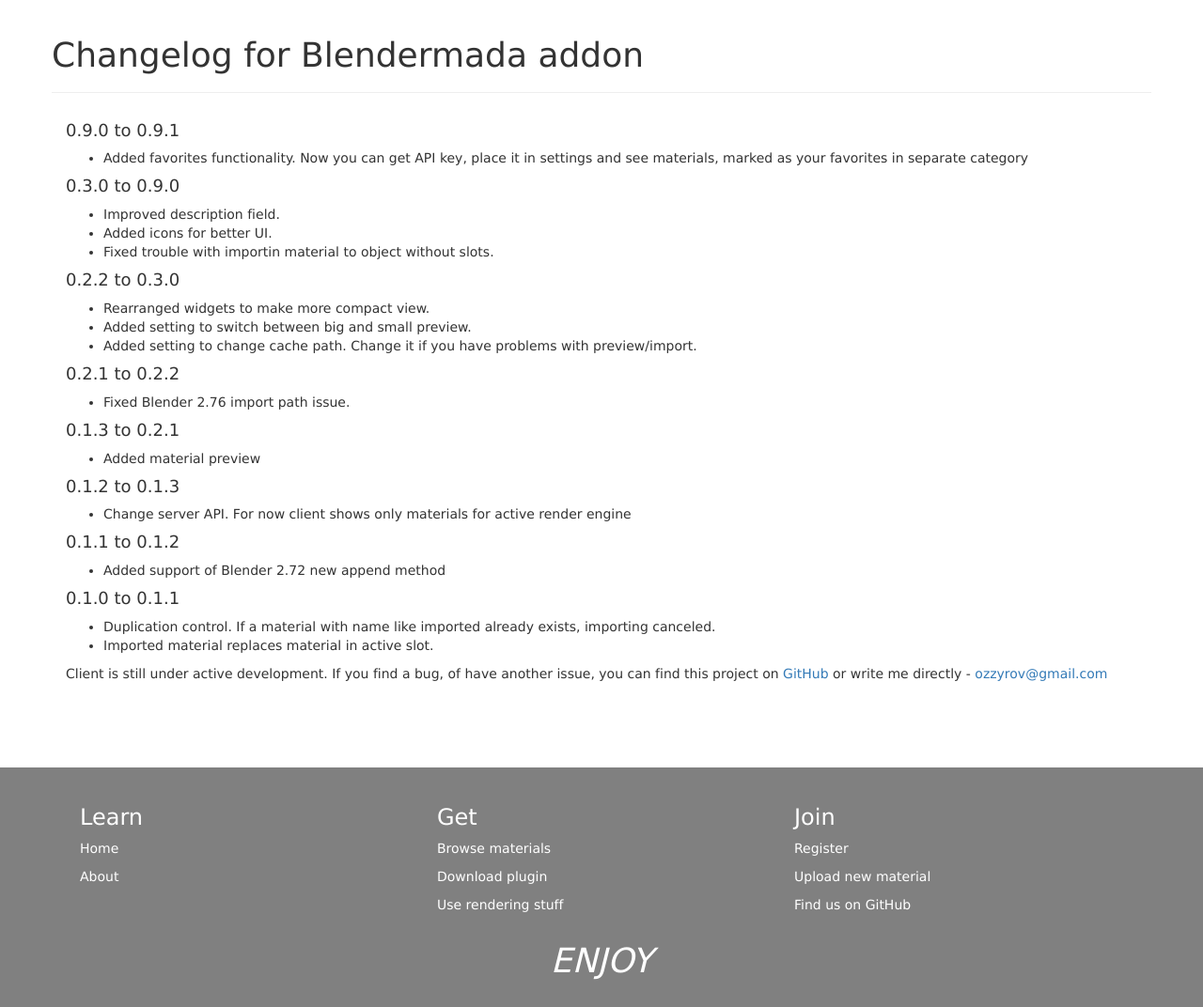
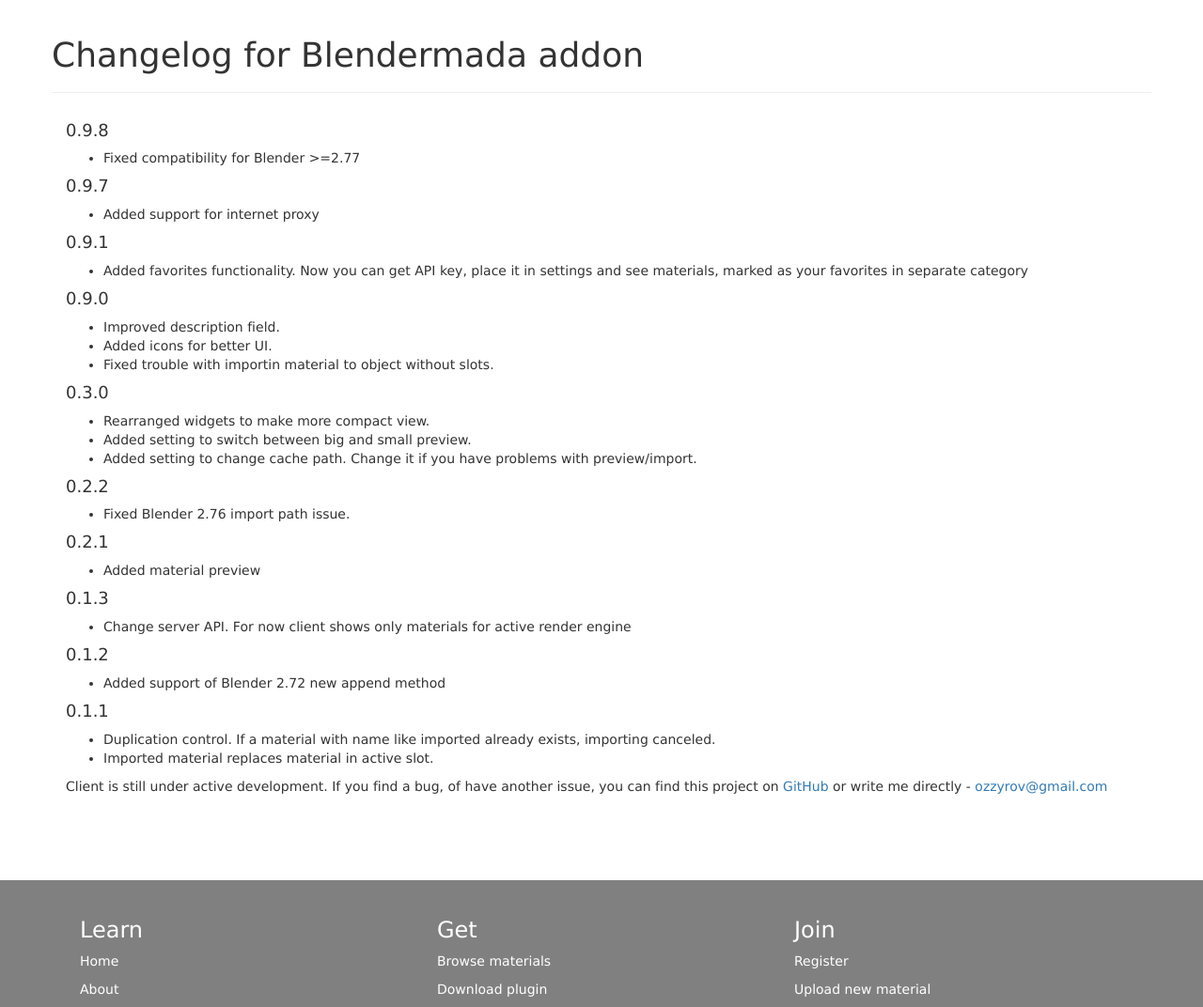
Before and after one commit to TrueCryer/blendermada_website, a Django app: template bmd/templates/changelog.html in a window 1280 px wide. Shown: the part 51-1123 px from the top of the page at 94% size. Run offline with Django 3.2, Linux system fonts and the light colour scheme; the template is opened without the code that fills it, so the values that code supplies are empty; parts of the project's set-up code (start-up, migrations or seed data) failed here and were passed over; some libraries are stand-ins or nearby versions; some web fonts are replaced.

Commit message:
Update addon

```diff
--- a/bmd/templates/addon.html
+++ b/bmd/templates/addon.html
@@ -11,7 +11,7 @@
     <div class="panel panel-warning">
         <div class="panel-heading"><strong>Development version</strong></div>
         <div class="panel-body text-center">
-            <p><a href="/static/releases/dev/blendermada.py" class="btn btn-primary btn-lg">Version 0.9.1-b - Download now</a></p>
+            <p><a href="/static/releases/dev/blendermada.py" class="btn btn-primary btn-lg">Version 0.9.8-b - Download now</a></p>
             <p><a href="{% url 'addon_changelog' %}">Changelog</a></p>
         </div>
         <div class="panel-footer">
@@ -34,10 +34,11 @@
     <div class="embed-responsive embed-responsive-16by9">
       <iframe width="560" height="315" class="embed-responsive-item" src="https://www.youtube.com/embed/259FnKP_3nM" frameborder="0" allowfullscreen></iframe>
     </div>
-    <br/>
+    <hr/>
     <p>Client is still under active development.
         If you find a bug, of have another issue, you can find this project
         on <a href="https://github.com/TrueCryer/blendermada_client">GitHub</a> or
         write me directly - <a href="mailto:ozzyrov@gmail.com">ozzyrov@gmail.com</a></p>
+    <hr/>
 </div></div>
 {% endblock %}
--- a/bmd/templates/changelog.html
+++ b/bmd/templates/changelog.html
@@ -9,21 +9,31 @@
 
 <div class="row"><div class="col-xs-12">
 
-    <h4>0.9.0 to 0.9.1</h4>
+    <h4>0.9.8</h4>
+    <ul>
+        <li>Fixed compatibility for Blender >=2.77</li>
+    </ul>
+
+    <h4>0.9.7</h4>
+    <ul>
+        <li>Added support for internet proxy</li>
+    </ul>
+
+    <h4>0.9.1</h4>
     <ul>
         <li>Added favorites functionality. Now you can get API key, place it in
         settings and see materials, marked as your favorites in separate
         category</li>
     </ul>
 
-    <h4>0.3.0 to 0.9.0</h4>
+    <h4>0.9.0</h4>
     <ul>
         <li>Improved description field.</li>
         <li>Added icons for better UI.</li>
         <li>Fixed trouble with importin material to object without slots.</li>
     </ul>
 
-    <h4>0.2.2 to 0.3.0</h4>
+    <h4>0.3.0</h4>
     <ul>
         <li>Rearranged widgets to make more compact view.</li>
         <li>Added setting to switch between big and small preview.</li>
@@ -31,28 +41,28 @@
         with preview/import.</li>
     </ul>
 
-    <h4>0.2.1 to 0.2.2</h4>
+    <h4>0.2.2</h4>
     <ul>
         <li>Fixed Blender 2.76 import path issue.</li>
     </ul>
 
-    <h4>0.1.3 to 0.2.1</h4>
+    <h4>0.2.1</h4>
     <ul>
         <li>Added material preview</li>
     </ul>
 
-    <h4>0.1.2 to 0.1.3</h4>
+    <h4>0.1.3</h4>
     <ul>
         <li>Change server API. For now client shows only materials for active
         render engine</li>
     </ul>
 
-    <h4>0.1.1 to 0.1.2</h4>
+    <h4>0.1.2</h4>
     <ul>
         <li>Added support of Blender 2.72 new append method</li>
     </ul>
 
-    <h4>0.1.0 to 0.1.1</h4>
+    <h4>0.1.1</h4>
     <ul>
         <li>Duplication control. If a material with name like imported already
         exists, importing canceled.</li>
```
